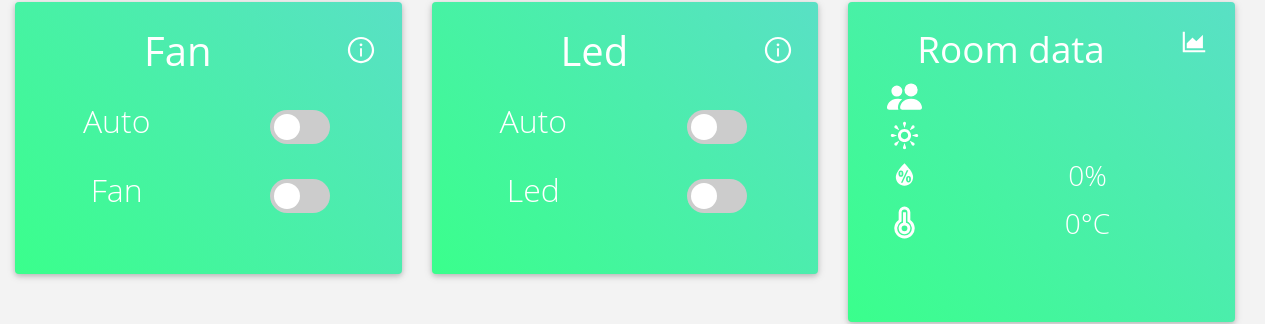
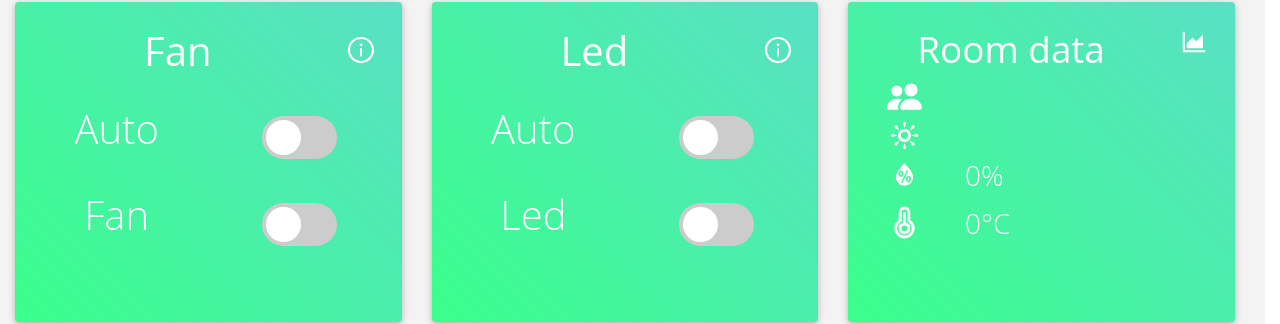
Before and after one commit to Jinnux263/Smart_BedRoom211, a React (Create React App) app in the folder FrontEnd/smart-bed-room/: page / in a window 1280 px wide. Shown: the part 420-744 px from the top of the page. Built offline with nearby package versions, Linux system fonts and the light colour scheme; no server answers.

Commit message:
update size of menu

```diff
--- a/FrontEnd/smart-bed-room/src/Components/Pages/MainMenu.css
+++ b/FrontEnd/smart-bed-room/src/Components/Pages/MainMenu.css
@@ -9,10 +9,10 @@
   background-size: cover;
   color: white;
 }
-.container-fluid .row h1.borderround {
+/* .container-fluid .row h1.borderround {
   border-width: 20px;
   border-color: #252525;
-}
+} */
 
 .container-fluid .row .col-md-3 .btn-outline-success{
   background-color: #ffffff;
@@ -32,8 +32,8 @@
 .switch {
     position: relative;
     display: inline-block;
-    width: 60px;
-    height: 34px;
+    width: 75px;
+    height: 42.5px;
 }
 
 .switch input {
@@ -57,8 +57,8 @@
 .slider:before {
     position: absolute;
     content: "";
-    height: 26px;
-    width: 26px;
+    height: 34.5px;
+    width: 34.5px;
     left: 4px;
     bottom: 4px;
     background-color: white;
@@ -75,14 +75,14 @@ input:focus + .slider {
 }
 
 input:checked + .slider:before {
-    -webkit-transform: translateX(26px);
-    -ms-transform: translateX(26px);
-    transform: translateX(26px);
+    -webkit-transform: translateX(60px);
+    -ms-transform: translateX(60px);
+    transform: translateX(30px);
 }
 
 /* Rounded sliders */
 .slider.round {
-    border-radius: 34px;
+    border-radius: 42.5px;
 }
 
 .slider.round:before {
--- a/FrontEnd/smart-bed-room/src/Components/Pages/MainMenu.js
+++ b/FrontEnd/smart-bed-room/src/Components/Pages/MainMenu.js
@@ -195,12 +195,12 @@ export default function MainMenu() {
             </div>
         </div>
         </div>
-        <div className='container-fluid row top' style={{height:"38.05rem"}}>
+        <div className='container-fluid row top' style={{height:"37rem"}}>
         {state.isLogin ? (
             <>
             {" "}
                 <div className="col-md-4 col-xl-4" style={{ marginTop: "100px"}}>
-                <div className="card bg-c-green order-card" style={{height:"17rem"}}>
+                <div className="card bg-c-green order-card" style={{height:"20rem"}}>
                     <div className="card-block">
                         <div className="row">
                             <h1 className="col-md-10 col-sm-9 m-b-20" style={{fontWeight:"500"}}>Fan</h1>
@@ -208,22 +208,22 @@ export default function MainMenu() {
                                 <Link to="/fan-data-history" style={{color: "white"}}><AiOutlineInfoCircle size={30}/></Link>
                             </div>
                         </div>
-                        <div className="row" style={{marginTop:"1.2rem"}}>
+                        <div className="row" style={{marginTop:"1.4rem"}}>
                             <div className='col-md-6'>
-                                <h2>Auto</h2>
+                                <h1>Auto</h1>
                             </div>
-                            <div className='col-md-6' style={{marginTop:"0.5rem"}}>
+                            <div className='col-md-6' style={{marginTop:"0.7rem"}}>
                                 <label className="switch">
                                 <input id="autoFan" type="checkbox" onClick={() => SwitchAutoFan()}/>
                                 <span className="slider round"></span>
                                 </label>
                             </div>
                         </div>
-                        <div className="row"style={{ marginTop: "1.2rem"}}>
+                        <div className="row"style={{ marginTop: "1.5rem"}}>
                             <div className='col-md-6'>
-                                <h2>Fan</h2>
+                                <h1>Fan</h1>
                             </div>
-                            <div className='col-md-6' style={{marginTop:"0.5rem"}}>
+                            <div className='col-md-6' style={{marginTop:"0.8rem"}}>
                                 <label className="switch">
                                 <input id="fan" type="checkbox" onClick={() => SwitchFan()}/>
                                 <span className="slider round"></span>
@@ -234,7 +234,7 @@ export default function MainMenu() {
                 </div>
             </div>
             <div className="col-md-4 col-xl-4" style={{ marginTop: "100px"}}>
-                <div className="card bg-c-green order-card" style={{height:"17rem"}}>
+                <div className="card bg-c-green order-card" style={{height:"20rem"}}>
                     <div className="card-block">
                         <div className="row">
                             <h1 className="col-md-10 m-b-20" style={{fontWeight:"500"}}>Led</h1>
@@ -242,22 +242,22 @@ export default function MainMenu() {
                                 <Link to="/led-data-history" style={{color: "white"}}><AiOutlineInfoCircle size={30}/></Link>
                             </div>
                         </div>
-                        <div className="row" style={{marginTop:"1.2rem"}}>
+                        <div className="row" style={{marginTop:"1.4rem"}}>
                             <div className='col-md-6'>
-                                <h2>Auto</h2>
+                                <h1>Auto</h1>
                             </div>
-                            <div className='col-md-6' style={{marginTop:"0.5rem"}}>
+                            <div className='col-md-6' style={{marginTop:"0.7rem"}}>
                                 <label className="switch">
                                 <input id="autoLed" type="checkbox" onClick={() => SwitchAutoLed()}/>
                                 <span className="slider round"></span>
                                 </label>
                             </div>
                         </div>
-                        <div className="row"style={{ marginTop: "1.2rem"}}>
+                        <div className="row"style={{ marginTop: "1.5rem"}}>
                             <div className='col-md-6'>
-                                <h2>Led</h2>
+                                <h1>Led</h1>
                             </div>
-                            <div className='col-md-6' style={{marginTop:"0.5rem"}}>
+                            <div className='col-md-6' style={{marginTop:"0.8rem"}}>
                                 <label className="switch">
                                 <input id="led" type="checkbox" onClick={() => SwitchLed()}/>
                                 <span className="slider round"></span>
@@ -280,7 +280,7 @@ export default function MainMenu() {
                             <div className='col-md-3'>
                                 <BsFillPeopleFill size={35}/>
                             </div>
-                            <div className='col-md-9'>
+                            <div className='col-md-9'style={{textAlign:"left"}}>
                                 <h3>{humanDetect}</h3>
                             </div>
                         </div>
@@ -288,7 +288,7 @@ export default function MainMenu() {
                             <div className='col-md-3' style={{ marginTop: "0.25rem"}}>
                                 <TiWeatherSunny size={35}/>
                             </div>
-                            <div className='col-md-9' style={{ marginTop: "0.4rem"}}>
+                            <div className='col-md-9' style={{ marginTop: "0.4rem", textAlign:"left"}}>
                                 <h3>{bright}</h3>
                             </div>
                         </div>
@@ -296,7 +296,7 @@ export default function MainMenu() {
                             <div className='col-md-3' style={{ marginTop: "0.25rem"}}>
                                 <WiHumidity size={35}/>
                             </div>
-                            <div className='col-md-9' style={{ marginTop: "0.4rem"}}>
+                            <div className='col-md-9' style={{ marginTop: "0.4rem", textAlign:"left"}}>
                                 <h3>{roomstatus.humidity}%</h3>
                             </div>
                         </div>
@@ -304,7 +304,7 @@ export default function MainMenu() {
                             <div className='col-md-3' style={{ marginTop: "0.25rem"}}>
                                 <RiTempHotLine size={35}/>
                             </div>
-                            <div className='col-md-9' style={{ marginTop: "0.4rem"}}>
+                            <div className='col-md-9' style={{ marginTop: "0.4rem", textAlign:"left"}}>
                                 <h3>{roomstatus.temperature}&deg;C</h3>
                             </div>
                         </div>
@@ -316,7 +316,7 @@ export default function MainMenu() {
             <>
             {" "}
             <div className="col-md-4 col-xl-4" style={{ marginTop: "100px"}}>
-                <div className="card bg-c-green order-card" style={{height:"17rem"}}>
+                <div className="card bg-c-green order-card" style={{height:"20rem"}}>
                     <div className="card-block">
                         <div className="row">
                             <h1 className="col-md-10 col-sm-9 m-b-20" style={{fontWeight:"500"}}>Fan</h1>
@@ -324,22 +324,22 @@ export default function MainMenu() {
                                 <Link to="/fan-data-history" style={{color: "white"}}><AiOutlineInfoCircle size={30}/></Link>
                             </div>
                         </div>
-                        <div className="row" style={{marginTop:"1.2rem"}}>
+                        <div className="row" style={{marginTop:"1.4rem"}}>
                             <div className='col-md-6'>
-                                <h2>Auto</h2>
+                                <h1>Auto</h1>
                             </div>
-                            <div className='col-md-6' style={{marginTop:"0.5rem"}}>
+                            <div className='col-md-6' style={{marginTop:"0.7rem"}}>
                                 <label className="switch">
                                 <input id="autoFan" type="checkbox" onClick={() => SwitchAutoFan()} disabled/>
                                 <span className="slider round"></span>
                                 </label>
                             </div>
                         </div>
-                        <div className="row"style={{ marginTop: "1.2rem"}}>
+                        <div className="row"style={{ marginTop: "1.5rem"}}>
                             <div className='col-md-6'>
-                                <h2>Fan</h2>
+                                <h1>Fan</h1>
                             </div>
-                            <div className='col-md-6' style={{marginTop:"0.5rem"}}>
+                            <div className='col-md-6' style={{marginTop:"0.8rem"}}>
                                 <label className="switch">
                                 <input id="fan" type="checkbox" onClick={() => SwitchFan()} disabled/>
                                 <span className="slider round"></span>
@@ -350,7 +350,7 @@ export default function MainMenu() {
                 </div>
             </div>
             <div className="col-md-4 col-xl-4" style={{ marginTop: "100px"}}>
-                <div className="card bg-c-green order-card" style={{height:"17rem"}}>
+                <div className="card bg-c-green order-card" style={{height:"20rem"}}>
                     <div className="card-block">
                         <div className="row">
                             <h1 className="col-md-10 m-b-20" style={{fontWeight:"500"}}>Led</h1>
@@ -358,22 +358,22 @@ export default function MainMenu() {
                                 <Link to="/led-data-history" style={{color: "white"}}><AiOutlineInfoCircle size={30}/></Link>
                             </div>
                         </div>
-                        <div className="row" style={{marginTop:"1.2rem"}}>
+                        <div className="row" style={{marginTop:"1.4rem"}}>
                             <div className='col-md-6'>
-                                <h2>Auto</h2>
+                                <h1>Auto</h1>
                             </div>
-                            <div className='col-md-6' style={{marginTop:"0.5rem"}}>
+                            <div className='col-md-6' style={{marginTop:"0.7rem"}}>
                                 <label className="switch">
                                 <input id="autoLed" type="checkbox" onClick={() => SwitchAutoLed()} disabled/>
                                 <span className="slider round"></span>
                                 </label>
                             </div>
                         </div>
-                        <div className="row"style={{ marginTop: "1.2rem"}}>
+                        <div className="row"style={{ marginTop: "1.5rem"}}>
                             <div className='col-md-6'>
-                                <h2>Led</h2>
+                                <h1>Led</h1>
                             </div>
-                            <div className='col-md-6' style={{marginTop:"0.5rem"}}>
+                            <div className='col-md-6' style={{marginTop:"0.8rem"}}>
                                 <label className="switch">
                                 <input id="led" type="checkbox" onClick={() => SwitchLed()} disabled/>
                                 <span className="slider round"></span>
@@ -396,7 +396,7 @@ export default function MainMenu() {
                             <div className='col-md-3'>
                                 <BsFillPeopleFill size={35}/>
                             </div>
-                            <div className='col-md-9'>
+                            <div className='col-md-9' style={{textAlign:"left"}}>
                                 <h3>{humanDetect}</h3>
                             </div>
                         </div>
@@ -404,7 +404,7 @@ export default function MainMenu() {
                             <div className='col-md-3' style={{ marginTop: "0.25rem"}}>
                                 <TiWeatherSunny size={35}/>
                             </div>
-                            <div className='col-md-9' style={{ marginTop: "0.4rem"}}>
+                            <div className='col-md-9' style={{ marginTop: "0.4rem", textAlign:"left"}}>
                                 <h3>{bright}</h3>
                             </div>
                         </div>
@@ -412,7 +412,7 @@ export default function MainMenu() {
                             <div className='col-md-3' style={{ marginTop: "0.25rem"}}>
                                 <WiHumidity size={35}/>
                             </div>
-                            <div className='col-md-9' style={{ marginTop: "0.4rem"}}>
+                            <div className='col-md-9' style={{ marginTop: "0.4rem", textAlign:"left"}}>
                                 <h3>{roomstatus.humidity}%</h3>
                             </div>
                         </div>
@@ -420,7 +420,7 @@ export default function MainMenu() {
                             <div className='col-md-3' style={{ marginTop: "0.25rem"}}>
                                 <RiTempHotLine size={35}/>
                             </div>
-                            <div className='col-md-9' style={{ marginTop: "0.4rem"}}>
+                            <div className='col-md-9' style={{ marginTop: "0.4rem", textAlign:"left"}}>
                                 <h3>{roomstatus.temperature}&deg;C</h3>
                             </div>
                         </div>
```
